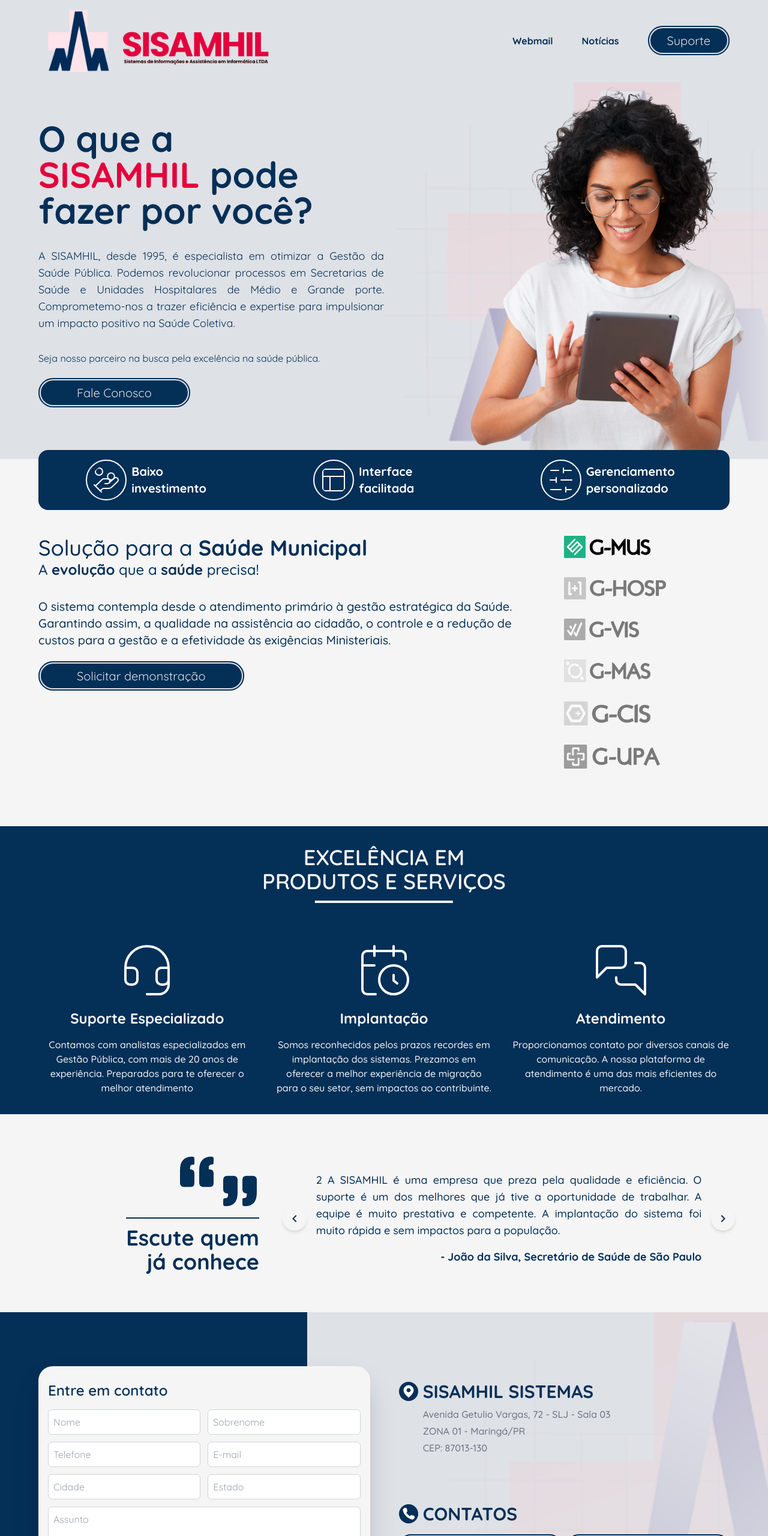
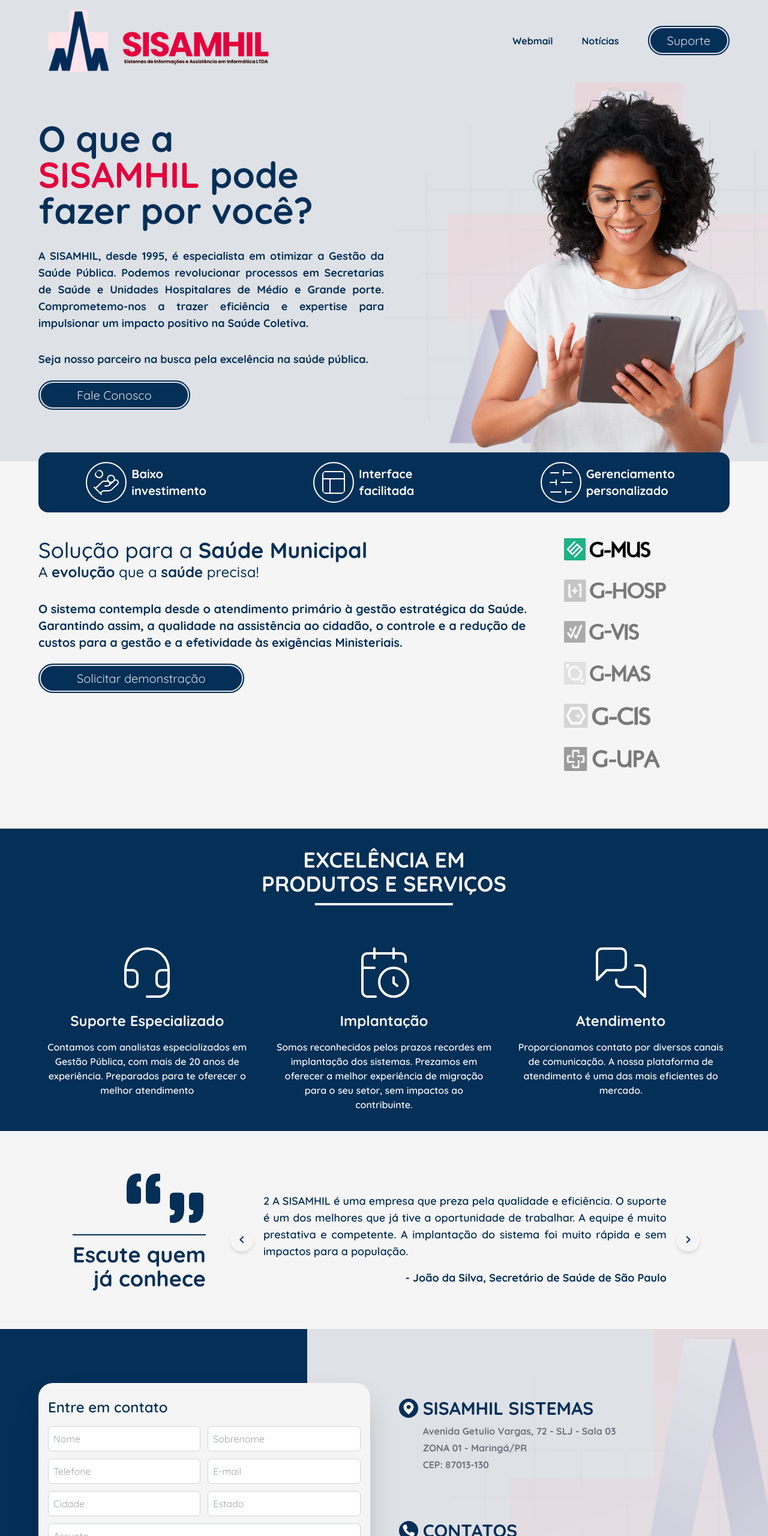
Before and after one commit to nferdica/web-sisamhil, a website: page index.html in a window 1280 px wide. Shown: the top 2560 px of the page at 60% size. Drawn offline with Linux system fonts and the light colour scheme.

Commit message:
fix: style fonts

```diff
--- a/index.html
+++ b/index.html
@@ -66,21 +66,21 @@
 	</header>
 	<main class="w-full h-auto">
 		<section id="hero"
-			class="bg-background-foreground w-full relative lg:bg-hero [background-position:35vw] xl:[background-position:50vw]   bg-no-repeat bg-contain">
+			class="bg-background-foreground w-full relative lg:bg-hero [background-position:35vw] xl:[background-position:50vw] bg-no-repeat bg-contain">
 			<div class="flex flex-row justify-between items-center container">
 				<div class="w-full pt-4 pb-24 md:pt-8 lg:pt-16">
 					<div class="w-full flex flex-col gap-8 ">
-						<h1 class="text-6xl font-bold">O que a <br><span
+						<h1 class="text-6xl font-black">O que a <br><span
 								class="text-secondary font-black leading-none">SISAMHIL</span> pode
 							<br>fazer por você?
 						</h1>
-						<p class="text-lg text-justify lg:w-1/2">
+						<p class="text-lg text-justify lg:w-1/2 font-bold">
 							A SISAMHIL, desde 1995, é especialista em otimizar a Gestão da Saúde Pública. Podemos revolucionar
 							processos
 							em Secretarias de Saúde e Unidades Hospitalares de Médio e Grande porte. Comprometemo-nos a trazer
 							eficiência e expertise para impulsionar um impacto positivo na Saúde Coletiva.
 						</p>
-						<p cass="text-lg lg:w-1/2">Seja nosso parceiro na busca pela excelência na saúde pública.</p>
+						<p class="text-lg font-bold lg:w-1/2">Seja nosso parceiro na busca pela excelência na saúde pública.</p>
 						<div>
 							<a href="#"
 								class="hover:bg-background-foreground hover:text-primary animation text-xl bg-primary py-3 px-16 rounded-full text-background-foreground relative z-30 before:absolute before:inset-0 before:border-2 before:border-primary before:rounded-full before:z-20 after:absolute after:inset-0 after:border-4 after:border-background-foreground after:rounded-full after:z-10 w-max">Fale
@@ -122,7 +122,7 @@
 										class="font-bold">saúde</span>
 									precisa!</h3>
 							</div>
-							<p class="text-xl font-medium">O sistema contempla desde o atendimento primário à gestão estratégica da
+							<p class="text-xl font-bold">O sistema contempla desde o atendimento primário à gestão estratégica da
 								Saúde.
 								Garantindo assim, a qualidade na assistência ao cidadão, o controle e a redução de custos para a gestão
 								e
@@ -134,7 +134,7 @@
 								<h2 class="text-4xl font-medium">HOSP</h2>
 								<h3 class="text-2xl font-medium">HOSP</h3>
 							</div>
-							<p class="text-xl font-medium">O sistema contempla desde o atendimento primário à gestão estratégica da
+							<p class="text-xl font-bold">O sistema contempla desde o atendimento primário à gestão estratégica da
 								Saúde.
 								Garantindo assim, a qualidade na assistência ao cidadão, o controle e a redução de custos para a gestão
 								e
@@ -148,7 +148,7 @@
 										class="font-bold">saúde</span>
 									precisa!</h3>
 							</div>
-							<p class="text-xl font-medium">O sistema contempla desde o atendimento primário à gestão estratégica da
+							<p class="text-xl font-bold">O sistema contempla desde o atendimento primário à gestão estratégica da
 								Saúde.
 								Garantindo assim, a qualidade na assistência ao cidadão, o controle e a redução de custos para a gestão
 								e
@@ -162,7 +162,7 @@
 										class="font-bold">saúde</span>
 									precisa!</h3>
 							</div>
-							<p class="text-xl font-medium">O sistema contempla desde o atendimento primário à gestão estratégica da
+							<p class="text-xl font-bold">O sistema contempla desde o atendimento primário à gestão estratégica da
 								Saúde.
 								Garantindo assim, a qualidade na assistência ao cidadão, o controle e a redução de custos para a gestão
 								e
@@ -176,7 +176,7 @@
 										class="font-bold">saúde</span>
 									precisa!</h3>
 							</div>
-							<p class="text-xl font-medium">O sistema contempla desde o atendimento primário à gestão estratégica da
+							<p class="text-xl font-bold">O sistema contempla desde o atendimento primário à gestão estratégica da
 								Saúde.
 								Garantindo assim, a qualidade na assistência ao cidadão, o controle e a redução de custos para a gestão
 								e
@@ -190,7 +190,7 @@
 										class="font-bold">saúde</span>
 									precisa!</h3>
 							</div>
-							<p class="text-xl font-medium">O sistema contempla desde o atendimento primário à gestão estratégica da
+							<p class="text-xl font-bold">O sistema contempla desde o atendimento primário à gestão estratégica da
 								Saúde.
 								Garantindo assim, a qualidade na assistência ao cidadão, o controle e a redução de custos para a gestão
 								e
@@ -225,7 +225,7 @@
 		<section id="about-2" class="w-full bg-primary">
 			<div class="container flex flex-col items-center justify-start gap-8 md:gap-12 lg:gap-18 py-8">
 				<h2
-					class="w-full text-center font-semibold text-background text-4xl uppercase relative after:absolute after:-bottom-4 after:left-1/2 after:-translate-x-1/2 after:h-1 after:w-1/5 after:bg-background">
+					class="w-full text-center font-black text-background text-4xl uppercase relative after:absolute after:-bottom-4 after:left-1/2 after:-translate-x-1/2 after:h-1 after:w-1/5 after:bg-background">
 					excelência em <br>produtos e serviços
 				</h2>
 				<div
@@ -233,7 +233,7 @@
 					<div>
 						<img class="size-24" src="./public/assets/img/headset.svg" alt="headset">
 						<p class="text-center capitalize text-2xl font-black text-background">suporte especializado</p>
-						<p class="text-center text-md font-medium text-background">Contamos com analistas especializados em Gestão
+						<p class="text-center text-md font-semibold text-background">Contamos com analistas especializados em Gestão
 							Pública, com mais
 							de 20 anos de experiência. Preparados
 							para te oferecer o melhor atendimento</p>
@@ -241,7 +241,7 @@
 					<div>
 						<img class="size-24" src="./public/assets/img/calendar-clock.svg" alt="calendar-clock">
 						<p class="text-center capitalize text-2xl font-black text-background">implantação</p>
-						<p class="text-center text-md font-medium text-background">Somos reconhecidos pelos prazos recordes em
+						<p class="text-center text-md font-semibold text-background">Somos reconhecidos pelos prazos recordes em
 							implantação dos
 							sistemas. Prezamos em oferecer a melhor
 							experiência de migração para o seu setor, sem impactos ao contribuinte.</p>
@@ -249,7 +249,7 @@
 					<div>
 						<img class="size-24" src="./public/assets/img/messages-square.svg" alt="messages-square">
 						<p class="text-center capitalize text-2xl font-black text-background">atendimento</p>
-						<p class="text-center text-md font-medium text-background">Proporcionamos contato por diversos canais de
+						<p class="text-center text-md font-semibold text-background">Proporcionamos contato por diversos canais de
 							comunicação. A
 							nossa plataforma de atendimento é uma das
 							mais eficientes do mercado.</p>
@@ -258,8 +258,8 @@
 			</div>
 		</section>
 		<section id="about-3" class="w-full bg-background">
-			<div class="container flex flex-col sm:flex-row items-start justify-start gap-8 md:gap-12 pt-24 pb-16">
-				<div class="w-full lg:w-1/3 flex items-center justify-center lg:justify-end">
+			<div class="container flex flex-col sm:flex-row items-center justify-center gap-8 md:gap-12 pt-24 pb-16">
+				<div class="w-full lg:w-max flex items-center justify-center lg:justify-end">
 					<div class="w-max space-y-3">
 						<div class="flex items-start justify-end gap-2">
 							<img class="size-16 rotate-180 -translate-y-1/2" src="./public/assets/img/quote.svg" alt="quote">
@@ -289,7 +289,7 @@
 
 						<div class="flex flex-col gap-8 animation">
 							<div class="flex flex-col gap-4">
-								<p class="text-justify text-lg font-medium">A SISAMHIL é uma empresa que preza pela qualidade e
+								<p class="text-justify text-lg font-semibold">A SISAMHIL é uma empresa que preza pela qualidade e
 									eficiência. O
 									suporte é um dos melhores que já tive a oportunidade de trabalhar. A equipe é muito
 									prestativa e
@@ -300,7 +300,7 @@
 						</div>
 						<div class="flex-col gap-8 animation hidden">
 							<div class="flex flex-col gap-4">
-								<p class="text-justify text-lg font-medium">2 A SISAMHIL é uma empresa que preza pela qualidade e
+								<p class="text-justify text-lg font-semibold">2 A SISAMHIL é uma empresa que preza pela qualidade e
 									eficiência. O
 									suporte é um dos melhores que já tive a oportunidade de trabalhar. A equipe é muito
 									prestativa e
@@ -311,7 +311,7 @@
 						</div>
 						<div class="flex-col gap-8 animation hidden">
 							<div class="flex flex-col gap-4">
-								<p class="text-justify text-lg font-medium">3 A SISAMHIL é uma empresa que preza pela qualidade e
+								<p class="text-justify text-lg font-semibold">3 A SISAMHIL é uma empresa que preza pela qualidade e
 									eficiência. O
 									suporte é um dos melhores que já tive a oportunidade de trabalhar. A equipe é muito
 									prestativa e
@@ -354,7 +354,7 @@
 								<img class="h-8 w-8 p-1 bg-primary rounded-full" src="./public/assets/img/map-pin.svg" alt="map-pin">
 								<p class="uppercase text-primary text-3xl font-bold">sisamhil sistemas</p>
 							</div>
-							<div class="space-y-1 text-gray-500 font-medium mt-2 ml-10">
+							<div class="space-y-1 text-gray-500 font-bold mt-2 ml-10">
 								<p>Avenida Getulio Vargas, 72 - SLJ - Sala 03</p>
 								<p>ZONA 01 - Maringá/PR</p>
 								<p>CEP: 87013-130</p>
@@ -415,7 +415,7 @@
 	<footer class="bg-primary">
 		<div class="container flex flex-col items-center justify-start gap-8 md:gap-12 lg:gap-18 py-8">
 			<h2
-				class="w-full text-center font-semibod text-background text-4xl uppercase relative after:absolute after:-bottom-4 after:left-1/2 after:-translate-x-1/2 after:h-1 after:w-1/5 after:bg-background">
+				class="w-full text-center font-black text-background text-4xl uppercase relative after:absolute after:-bottom-4 after:left-1/2 after:-translate-x-1/2 after:h-1 after:w-1/5 after:bg-background">
 				nossos parceiros
 			</h2>
 			<div class="grid grid-cols-3 gap-8 *:w-56 *:h-auto mt-8">
--- a/tailwind.config.js
+++ b/tailwind.config.js
@@ -24,9 +24,6 @@
           lg: '4rem',
         },
       },
-      screens: {
-        '3xl': '1920px',
-      }
     },
     plugins: [],
   }
```
Also changed, not shown: public/assets/css/style.css.
